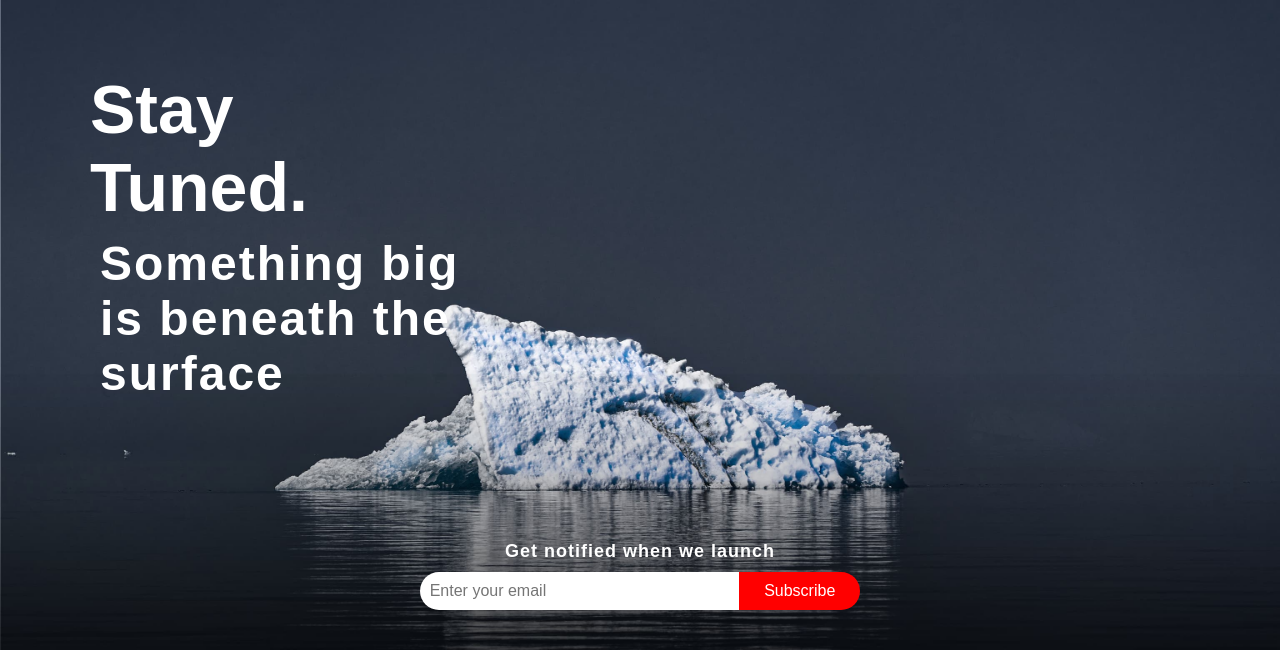
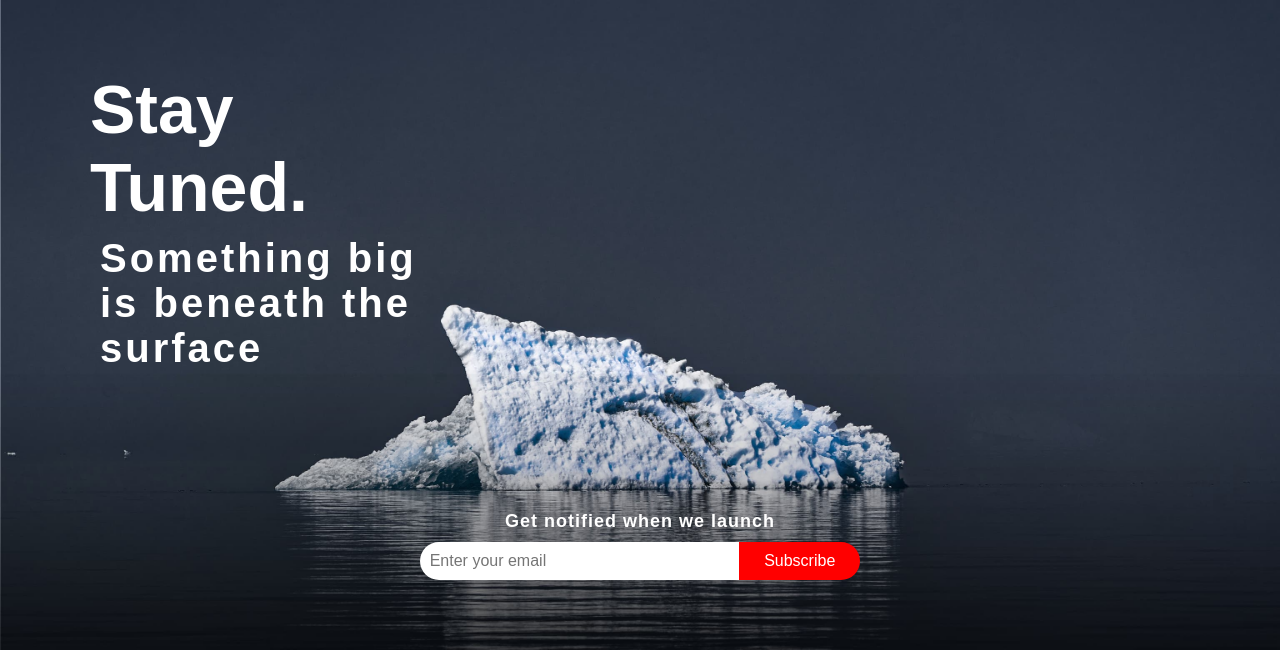
Before and after one commit to Nitish0777/coming_soon, a plain HTML site: page index.html in a window 1280 px wide. Shown: the top 650 px of the page. Drawn offline with Linux system fonts and the light colour scheme.

Commit message:
refactor: Adjust letter-spacing and font size in styles.css for better consistency and readability

```diff
--- a/styles.css
+++ b/styles.css
@@ -40,10 +40,10 @@ html {
   margin-left: 10px;
   font-family: "poppins", sans-serif;
   font-weight: 120px;
-  letter-spacing: 2px;
+  letter-spacing: 3px;
   color: white;
   margin-top: 10px;
-  font-size: 48px;
+  font-size: 40px;
   /* padding: 3px; */
 }
 
```
